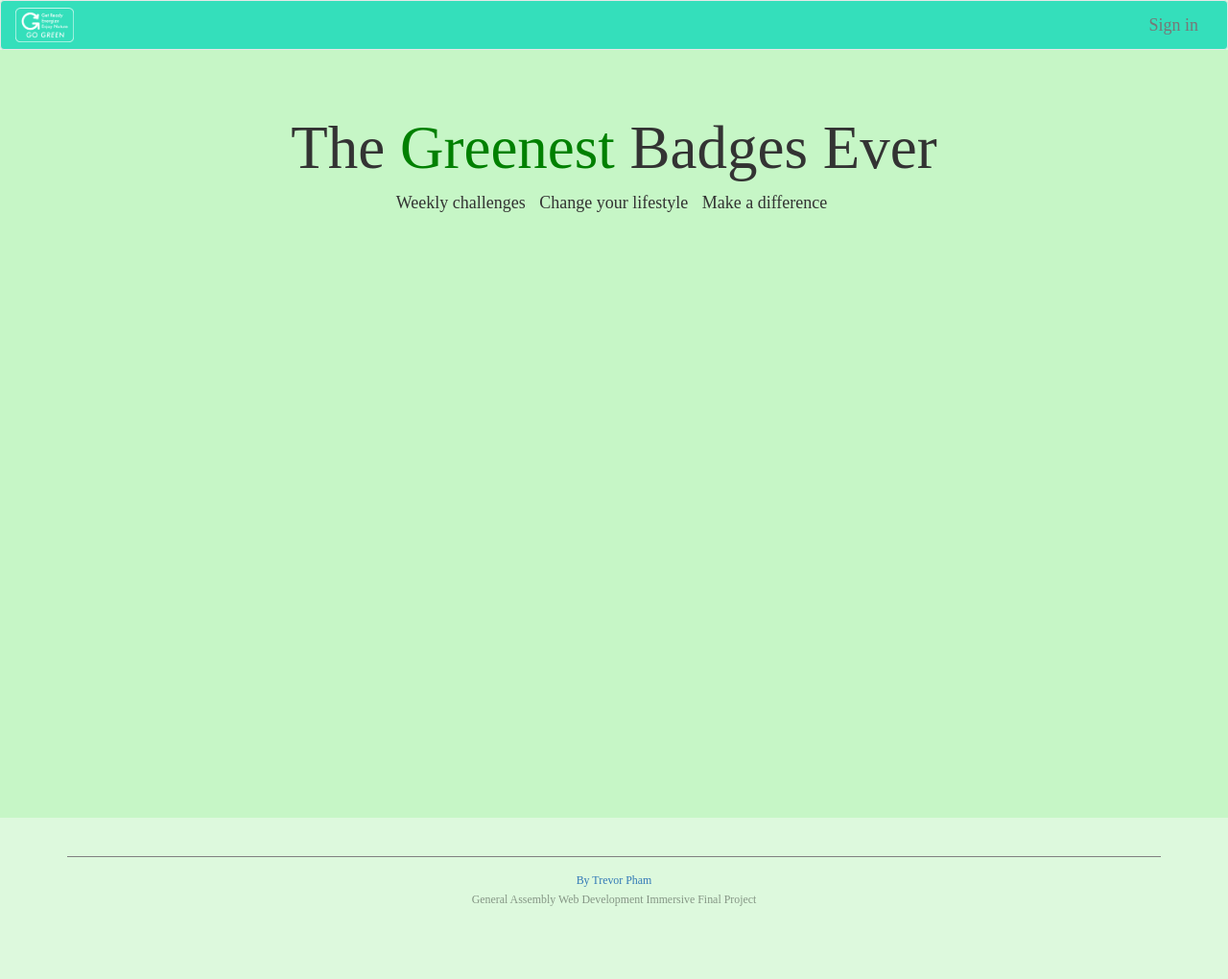
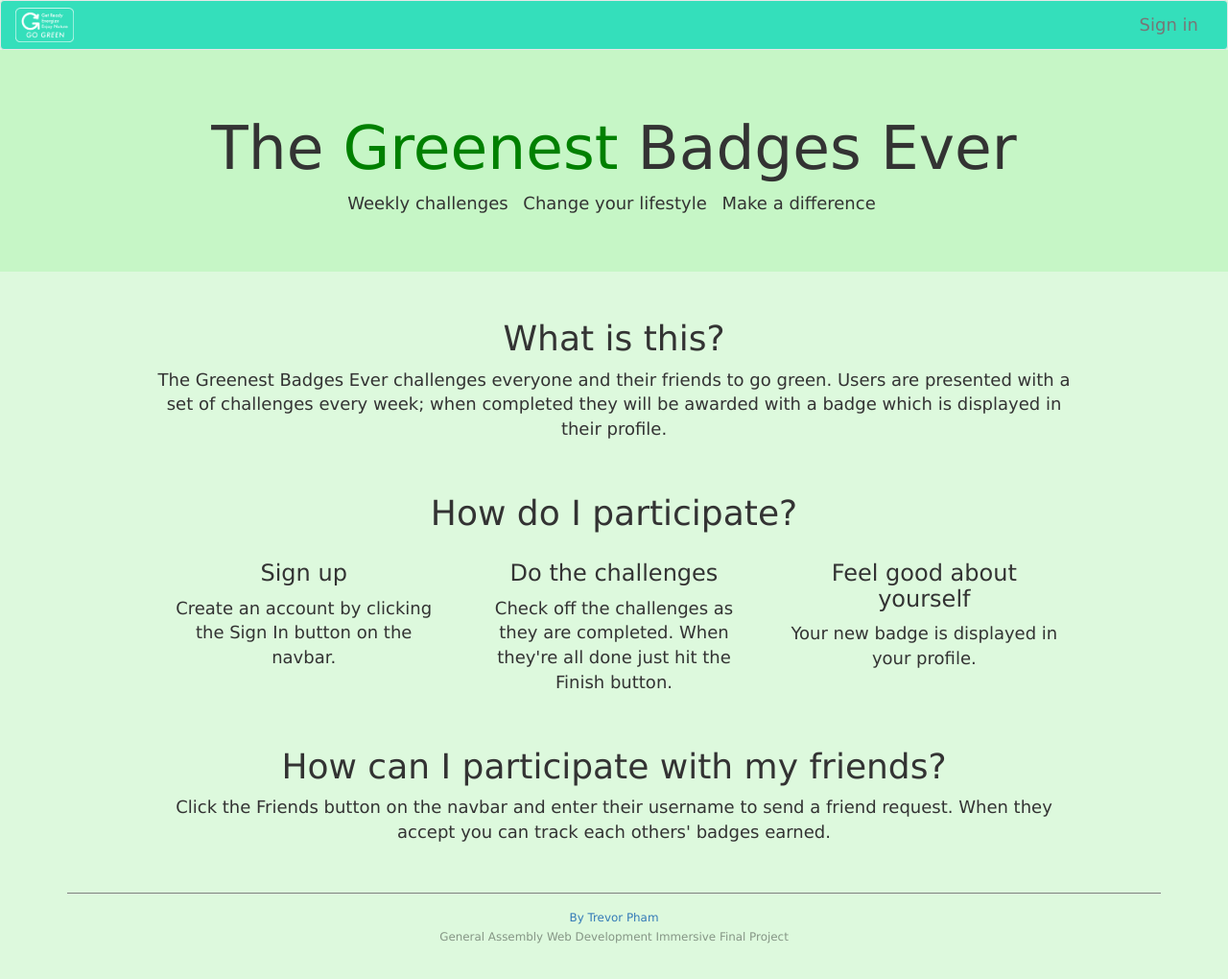
Before and after one commit to chinibi/green-with-friends, a website: page public/index.html in a window 1280 px wide. Shown: the whole page at 96% size. Before the commit the page ends 982 px from the top, so only its background shows below. Drawn offline with nearby package versions, Linux system fonts and the light colour scheme; some packages are replaced by stand-ins of ours; no server answers.

Commit message:
add content to front page

```diff
--- a/public/css/main.css
+++ b/public/css/main.css
@@ -16,7 +16,6 @@
 }
 
 .jumbotron {
-  height: 100vh;
   background-color: rgba(144,238,144,0.3);
 }
 
@@ -77,8 +76,14 @@
   margin-right: auto;
 }
 
+.fp-section {
+  max-width: 1000px;
+  margin-top: 25px;
+  margin-bottom: 25px;
+}
+
 body {
-  font-family: futura;
+  font-family: futura, "lucida grande";
   font-size: 18px;
   background-color: rgba(144,238,144,0.3);
   /*padding-top: 70px;*/
--- a/public/js/templates/welcome.html
+++ b/public/js/templates/welcome.html
@@ -10,3 +10,46 @@
     </div>
   </div>
 </div>
+
+<div class="fp-section container-fluid">
+  <h1 class='text-center'>What is this?</h1>
+  <p>
+    The Greenest Badges Ever challenges everyone and their
+    friends to go green.  Users are presented with a set of
+    challenges every week; when completed they will be
+    awarded with a badge which is displayed in their
+    profile.
+  </p>
+</div>
+
+<div class="fp-section container-fluid">
+  <h1 class='text-center'>How do I participate?</h1>
+  <div class="col-sm-4">
+    <h3>Sign up</h3>
+    <p>
+      Create an account by clicking the Sign In button on the navbar.
+    </p>
+  </div>
+  <div class="col-sm-4">
+    <h3>Do the challenges</h3>
+    <p>
+      Check off the challenges as they are completed. When they're all done
+      just hit the Finish button.
+    </p>
+  </div>
+  <div class="col-sm-4">
+    <h3>Feel good about yourself</h3>
+    <p>
+      Your new badge is displayed in your profile.
+    </p>
+  </div>
+</div>
+
+<div class="fp-section container-fluid">
+  <h1>How can I participate with my friends?</h1>
+  <p>
+    Click the Friends button on the navbar and enter their username to send
+    a friend request.  When they accept you can track each others' badges
+    earned.
+  </p>
+</div>
```
